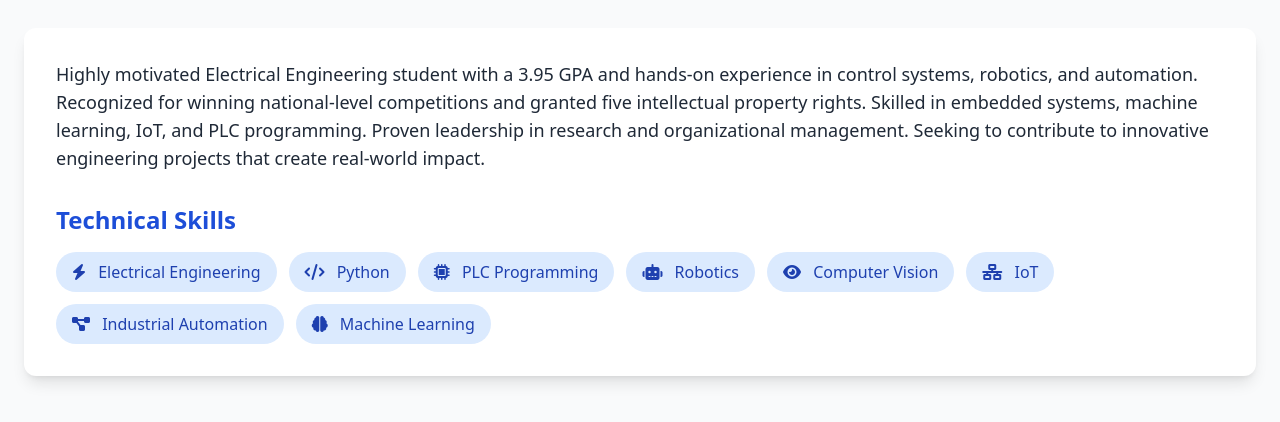
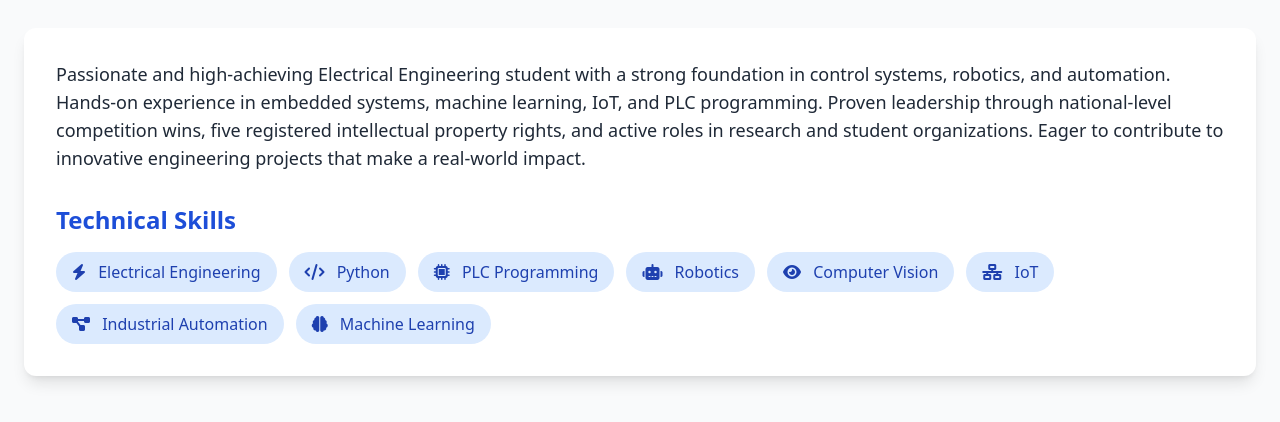
Before and after one commit to harishfaqot/harishfaqot.github.io, a plain HTML site: page index.html in a window 1280 px wide. Shown: the part 672-1094 px from the top of the page. Drawn offline with nearby package versions, Linux system fonts and the light colour scheme.

Commit message:
Update index.html

```diff
--- a/index.html
+++ b/index.html
@@ -111,7 +111,7 @@
             <h2 class="text-3xl font-bold mb-8 text-center">About Me</h2>
             <div class="bg-white rounded-xl shadow-lg p-8">
                 <p class="mb-6 text-lg">
-                    Highly motivated Electrical Engineering student with a 3.95 GPA and hands-on experience in control systems, robotics, and automation. Recognized for winning national-level competitions and granted five intellectual property rights. Skilled in embedded systems, machine learning, IoT, and PLC programming. Proven leadership in research and organizational management. Seeking to contribute to innovative engineering projects that create real-world impact.
+                    Passionate and high-achieving Electrical Engineering student with a strong foundation in control systems, robotics, and automation. Hands-on experience in embedded systems, machine learning, IoT, and PLC programming. Proven leadership through national-level competition wins, five registered intellectual property rights, and active roles in research and student organizations. Eager to contribute to innovative engineering projects that make a real-world impact.
                 </p>
 
                 <div class="mt-8">
```
